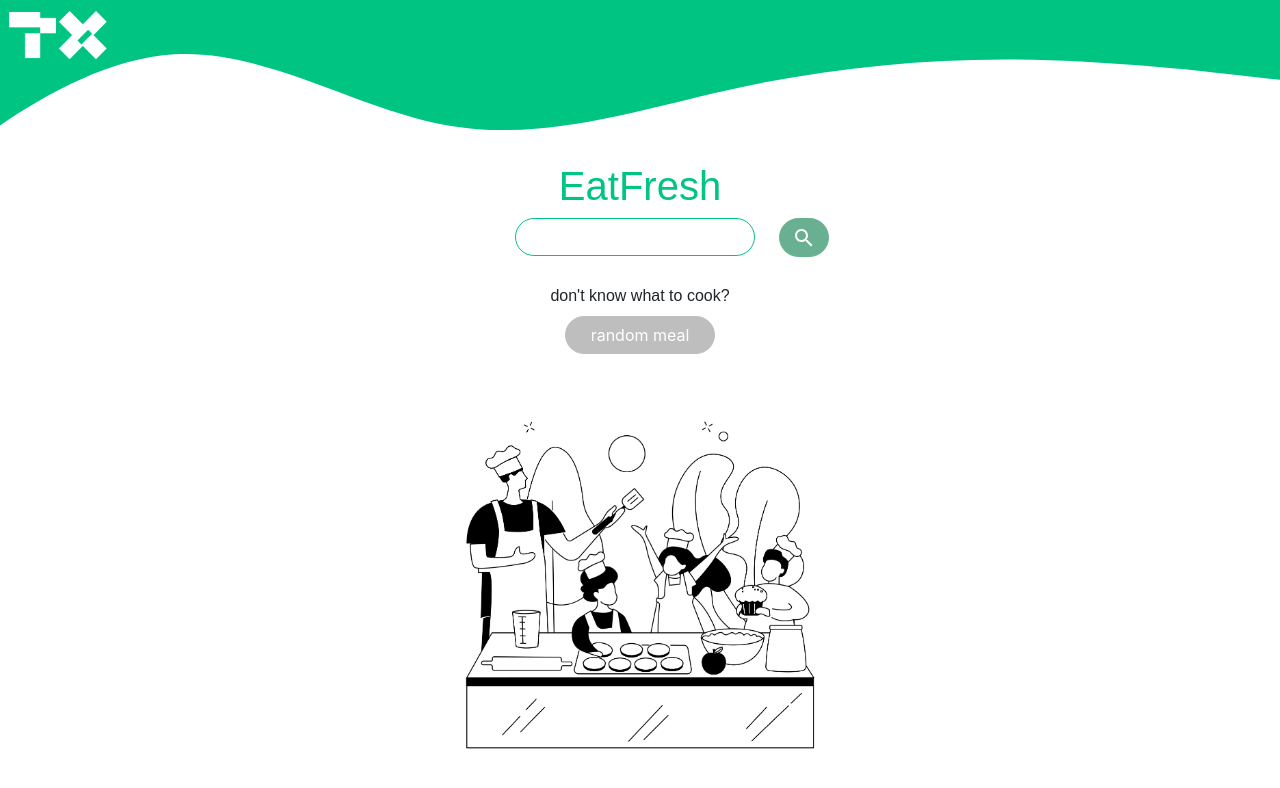
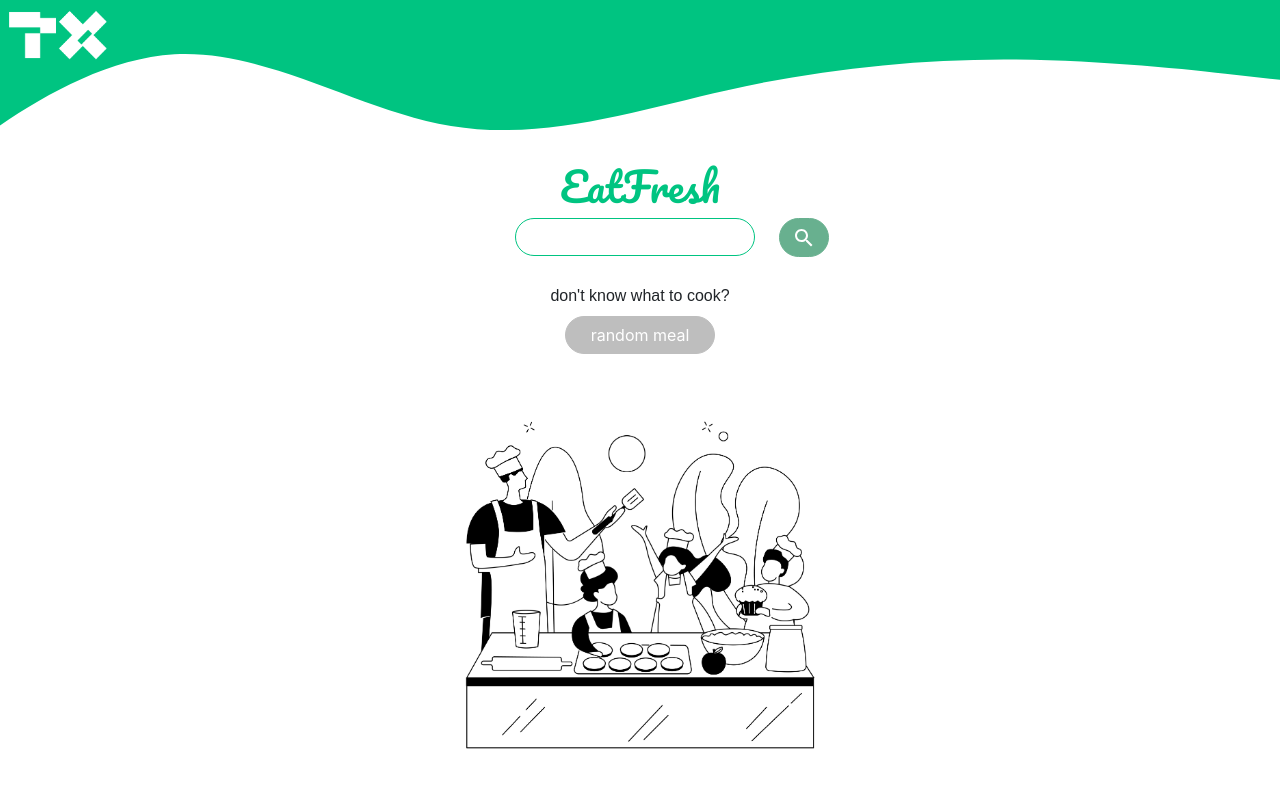
Before and after one commit to lhamooo/eat-fresh, a React (Create React App) app: page / in a window 1280 px wide. Shown: the top 788 px of the page. Built offline with nearby package versions, Linux system fonts and the light colour scheme.

Commit message:
changed font

```diff
--- a/public/index.html
+++ b/public/index.html
@@ -29,6 +29,9 @@
       href="https://fonts.googleapis.com/css2?family=Orbitron:wght@800&display=swap"
       rel="stylesheet"
     />
+    <link rel="preconnect" href="https://fonts.googleapis.com">
+<link rel="preconnect" href="https://fonts.gstatic.com" crossorigin>
+<link href="https://fonts.googleapis.com/css2?family=Concert+One&family=Leckerli+One&family=Oswald:wght@500&family=Pacifico&display=swap" rel="stylesheet">
 
     <!--
       Notice the use of %PUBLIC_URL% in the tags above.
--- a/src/pages/Home/Home.css
+++ b/src/pages/Home/Home.css
@@ -6,7 +6,7 @@
 }
 
 .title {
-  font-family: "Pacifico", sans-serif;
+  font-family: 'Pacifico', cursive;
   color: #00c481;
 }
 
```
